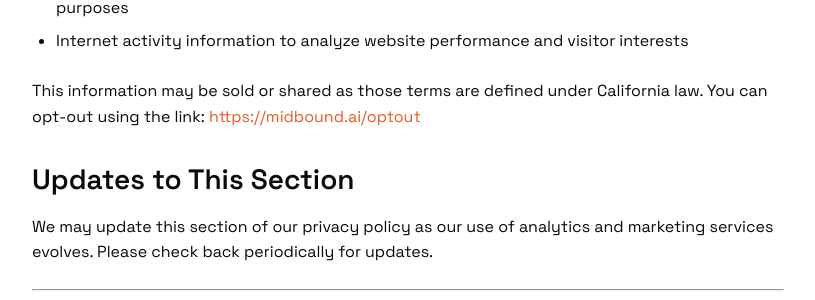
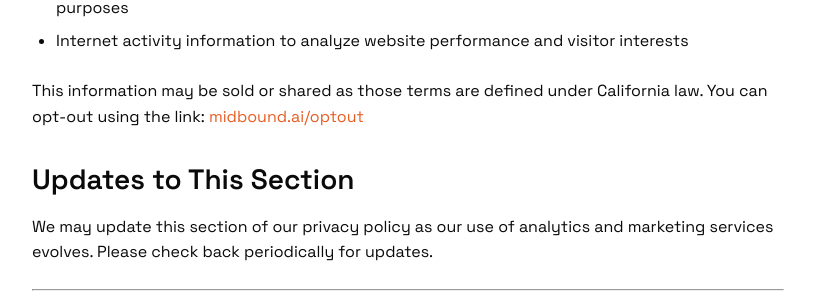
Before and after one commit to Midbound/midbound-legal, a Jekyll site: the page built from platform/customer-privacy-language.md, in a window 1280 px wide and 900 px high, scrolled down 2587 px. Shown: the part 154-454 px from the top of the window, without its empty margins (232-1047 px from the left). Built offline with Jekyll 4.4.1, drawn with Linux system fonts in a browser that asks for light colours; part of the change alters nothing that is shown.

Commit message:
Fix markdown formatting for opt-out link in customer privacy language document

```diff
--- a/platform/customer-privacy-language.md
+++ b/platform/customer-privacy-language.md
@@ -78,7 +78,7 @@ At or before the time of collection, we inform you that we collect:
 - Identifiers and professional information through website analytics for B2B marketing purposes
 - Internet activity information to analyze website performance and visitor interests
 
-This information may be sold or shared as those terms are defined under California law. You can opt-out using the link: [https://midbound.ai/optout](midbound.ai/optout)
+This information may be sold or shared as those terms are defined under California law. You can opt-out using the link: [midbound.ai/optout](https://midbound.ai/optout)
 
 ## Updates to This Section
 
```
